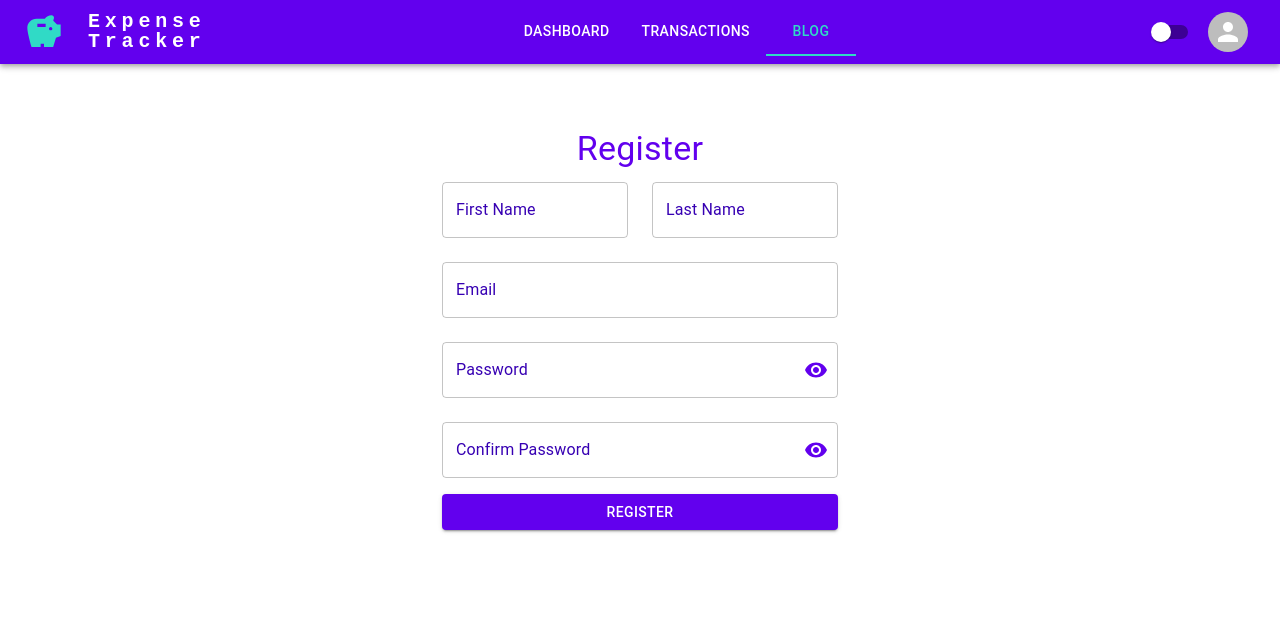
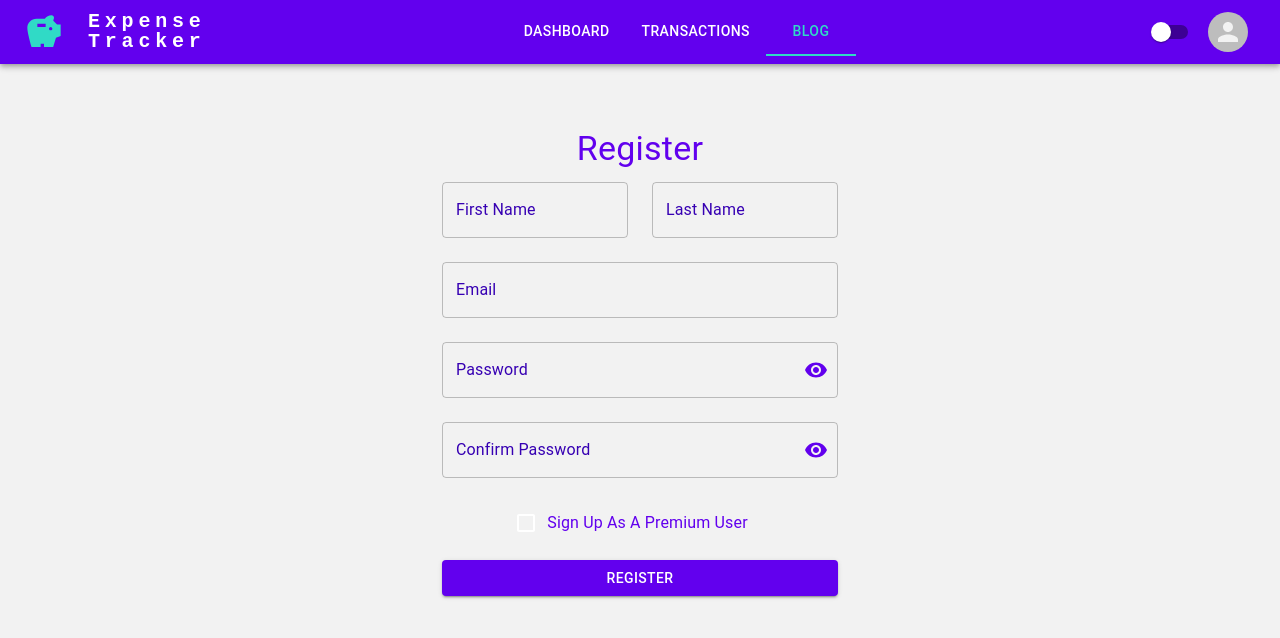
Before and after one commit to AndjelaBoltaKovacic/ExpenseTracker, a React (Create React App) app in the folder Expense Tracker - FE/: page /register in a window 1280 px wide. Shown: the top 638 px of the page. Built offline with nearby package versions, Linux system fonts and the light colour scheme.

Commit message:
added checkbox

```diff
--- a/Expense Tracker - FE/src/pages/auth/register.tsx
+++ b/Expense Tracker - FE/src/pages/auth/register.tsx
@@ -1,6 +1,6 @@
 import { ReactNode, useContext, useState } from 'react';
 import { useForm } from 'react-hook-form';
-import { TextField, Button, Grid, Container, Typography, IconButton, InputAdornment, InputLabel } from '@mui/material';
+import { TextField, Button, Grid, Container, Typography, IconButton, InputAdornment, InputLabel, FormControlLabel, Checkbox } from '@mui/material';
 import { ThemeContext } from '@emotion/react';
 import { getInputLabelColor } from '../../theme/overrides';
 import { emailValidation, passwordValidation } from './form/validation-patterns';
@@ -92,6 +92,12 @@ function RegistrationForm() {
                             }}
                         />
                     </Grid>
+                    <Grid item xs={12} sx={{ display: 'flex', justifyContent: 'center' }}>
+                        <FormControlLabel
+                            control={<Checkbox {...register('premiumUser')} />}
+                            label="Sign Up As A Premium User"
+                        />
+                    </Grid>
                 </Grid>
                 <Button sx={{ marginTop: 2 }} type="submit" fullWidth variant="contained" color="primary">
                     Register
--- a/Expense Tracker - FE/src/theme/theme.ts
+++ b/Expense Tracker - FE/src/theme/theme.ts
@@ -21,22 +21,16 @@ export const theme: AppTheme = {
                 },
             }),
             text: {
-                // pick the onBackground colour OF DARK and paste it here
                 primary: LightTheme.OnBackground,
-                // pick the onSurface colour OF DARK and paste it here
                 secondary: LightTheme.OnSurface,
             },
             background: {
-                // pick the background colour OF DARK and paste it here
                 default: LightTheme.Background,
-                // pick the surface colour and OF DARK paste it here
                 paper: LightTheme.Surface,
             },
             error: palette.augmentColor({
                 color: {
-                    // pick the error colour OF DARK and paste it here
                     main: LightTheme.Error,
-                    // pick the onError colour OF DARK and paste it here
                     contrastText: LightTheme.OnError,
                 },
             }),
--- a/Expense Tracker - FE/src/values/enums/colors.ts
+++ b/Expense Tracker - FE/src/values/enums/colors.ts
@@ -19,7 +19,7 @@ enum LightTheme {
     PrimaryVariant = '#3700b3',
     Secondary = '#30dac6',
     SecondaryVariant = '#018786',
-    Background = '#ffffff',
+    Background = '#F2F2F2',
     Surface = '#6200ee',
     Error = '#b00020',
     OnPrimary = '#ffffff',
```
